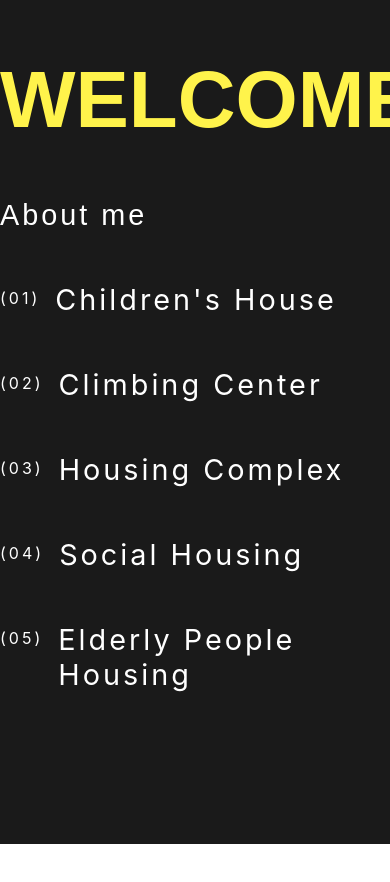
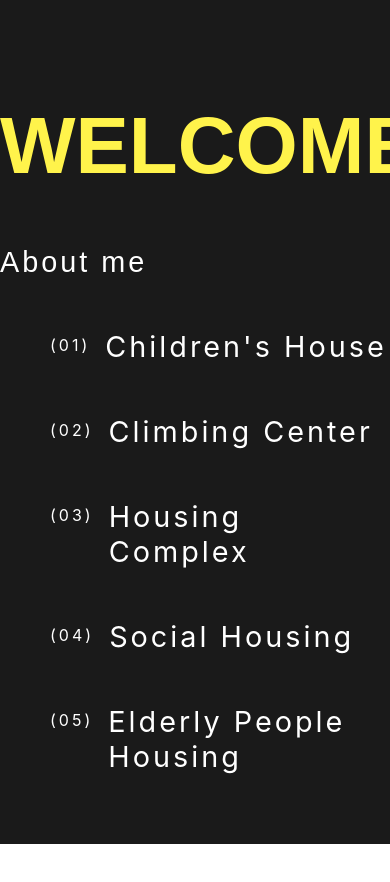
Before and after one commit to ksliwka/arch_portfolio, a React (Create React App) app: page / in a window 390 px wide. Shown: the top 882 px of the page. Built offline with nearby package versions, Linux system fonts and the light colour scheme.

Commit message:
responsive design improvement

```diff
--- a/package.json
+++ b/package.json
@@ -1,5 +1,6 @@
 {
   "name": "archi_portfolio",
+  "homepage": "https://github.com/ksliwka/arch_portfolio/",
   "version": "0.1.0",
   "private": true,
   "dependencies": {
@@ -18,6 +19,8 @@
   },
   "scripts": {
     "start": "react-scripts start",
+    "predeploy": "npm run build",
+    "deploy": "gh-pages -d build",
     "build": "react-scripts build",
     "test": "react-scripts test",
     "eject": "react-scripts eject"
--- a/src/components/Project.js
+++ b/src/components/Project.js
@@ -15,7 +15,7 @@ const Project = ({ project }) => {
     <Container className={classes.projectContainer}>
       <Navbar sticky="top" className={classes.project__navbar}>
         <Row className="w-100">
-          <Col className="text-start">
+          <Col className="text-start d-sm-block d-none">
             <Navbar.Text>{project.location}</Navbar.Text>
           </Col>
           <Col className="text-center">
@@ -23,7 +23,7 @@ const Project = ({ project }) => {
               {project.title}
             </NavbarBrand>
           </Col>
-          <Col className="text-end">
+          <Col className="text-end d-sm-block d-none">
             <Navbar.Text>{project.author}</Navbar.Text>
           </Col>
         </Row>
--- a/src/index.css
+++ b/src/index.css
@@ -28,6 +28,17 @@ code {
   align-items: flex-start;
   position: relative;
   transition: color 0.3s ease-in;
+  margin-left: 0;
+
+  @media (max-width: 576px) {
+    margin-left: 50px;
+  }
+}
+
+.about {
+  @media (max-width: 576px) {
+    margin-top: 100px;
+  }
 }
 
 .link::after {
--- a/src/pages/Home.js
+++ b/src/pages/Home.js
@@ -8,13 +8,13 @@ function HomePage() {
     <Fragment>
       <div className="rectangle"></div>
       <Row className="main align-items-center justify-content-center">
-        <Col className="text-center">
+        <Col className="about text-center">
           <h1>WELCOME</h1>
           <Link to={`/about`} className="main__link">
             About me
           </Link>
         </Col>
-        <Col>
+        <Col >
           {data.map((project) => (
             <div key={project.id}>
               <Link to={`/detail/${project.id}`} className="link">
```
